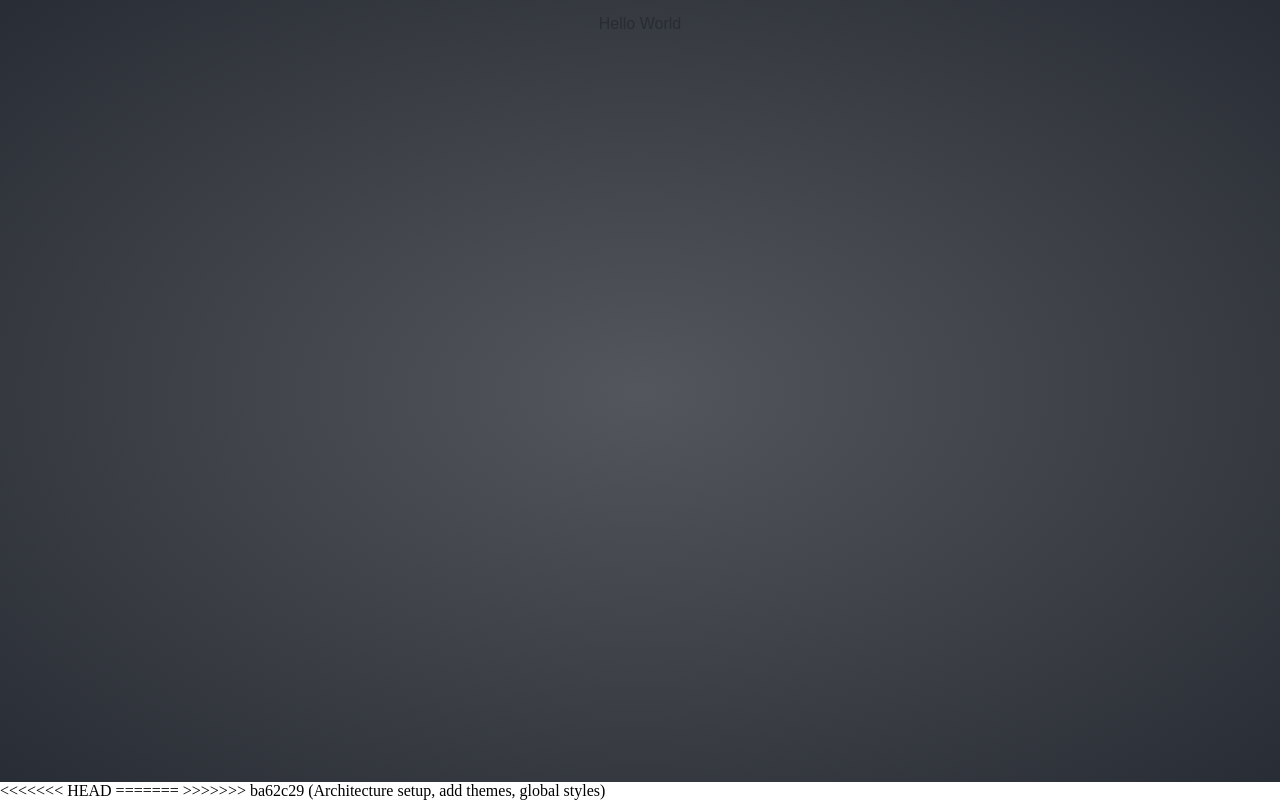
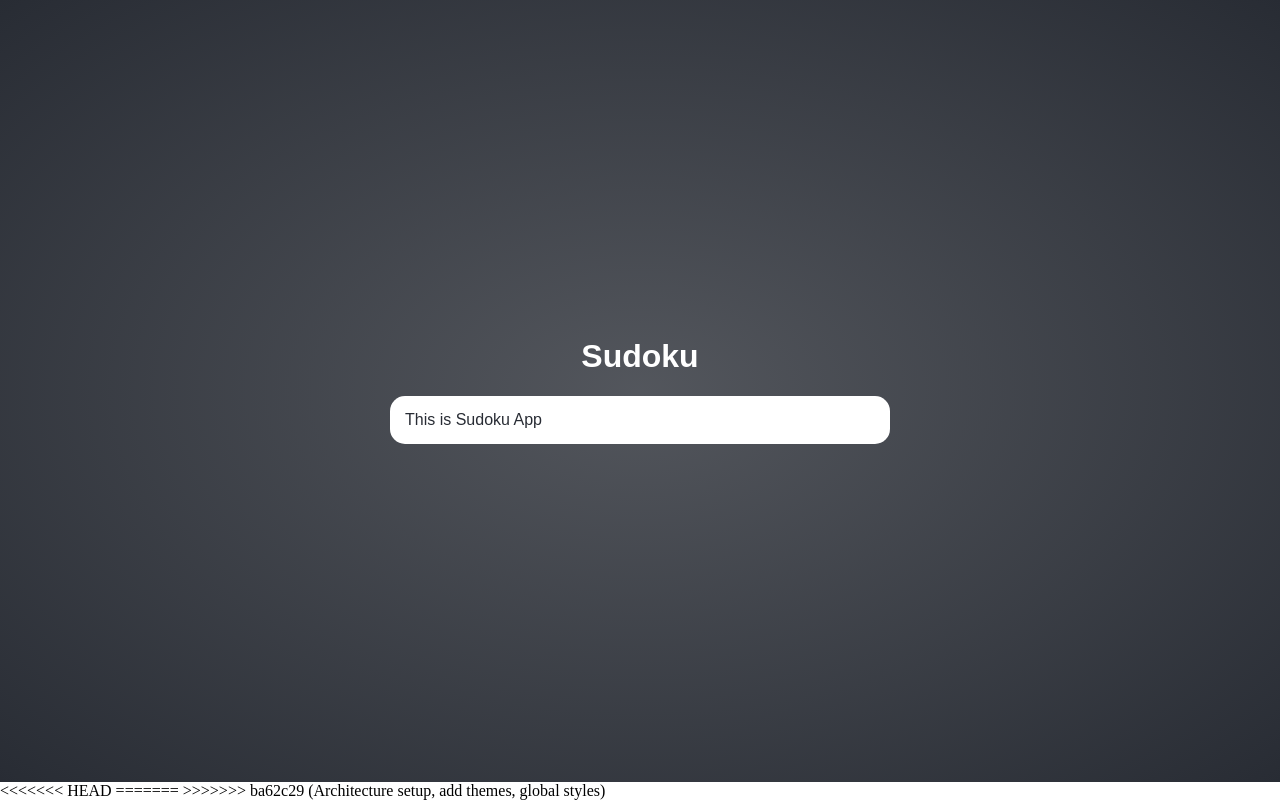
Before and after one commit to b3-bogusz/sudoku-react, a React (Create React App) app: page / in a window 1280 px wide. Built offline with nearby package versions, Linux system fonts and the light colour scheme.

Commit message:
add Content, Title, Card styled components

```diff
--- /dev/null
+++ b/src/components/index.ts
@@ -0,0 +1 @@
+export * from './styles'
--- /dev/null
+++ b/src/components/styles/card/index.ts
@@ -0,0 +1,13 @@
+import styled, { css } from "styled-components";
+
+export const Card = styled.div`
+    ${({ theme }) => css`
+      background-color: ${theme.colors.white};
+      border-radius: 15px;
+      display: flex;
+      flex: 1;
+      flex-direction: column;
+      max-height: fit-content;
+      padding: 15px;
+    `}
+`
--- /dev/null
+++ b/src/components/styles/content/index.ts
@@ -0,0 +1,9 @@
+import styled from "styled-components";
+
+export const Content = styled.div`
+    max-width: 500px;
+    display: flex;
+    flex: 1;
+    flex-direction: column;
+    justify-content: center;
+`
--- /dev/null
+++ b/src/components/styles/index.ts
@@ -0,0 +1,3 @@
+export * from './content'
+export * from './title'
+export * from './card'
--- /dev/null
+++ b/src/components/styles/title/index.ts
@@ -0,0 +1,9 @@
+import styled, { css } from "styled-components";
+
+export const Title = styled.h1`
+  ${({ theme }) => css`
+      color: ${theme.colors.white};
+      text-align: center;
+      margin-top: 0;
+  `}
+`
--- a/src/index.tsx
+++ b/src/index.tsx
@@ -2,13 +2,21 @@
 import ReactDOM from 'react-dom';
 import { ThemeProvider } from "styled-components";
 
+import { Content, Title, Card } from "./components";
 import reportWebVitals from './reportWebVitals';
 import { GlobalStyles, theme } from "./styles";
 
 ReactDOM.render(
     <ThemeProvider theme={theme}>
         <GlobalStyles />
-        <div>Hello World</div>
+        <Content>
+            <Title>
+                Sudoku
+            </Title>
+            <Card>
+                This is Sudoku App
+            </Card>
+        </Content>
     </ThemeProvider>,
   document.getElementById('root')
 );
```
